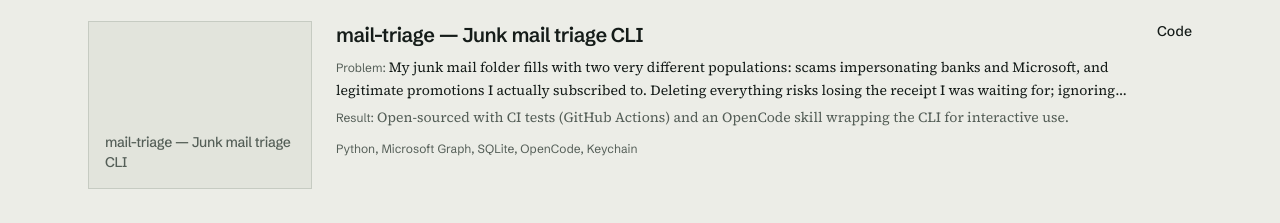
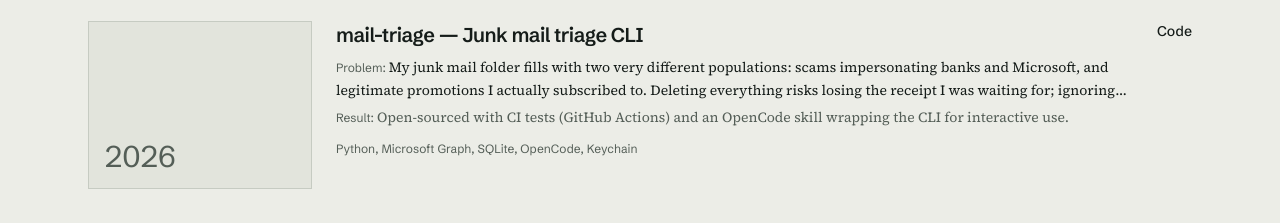
Before and after one commit to OswaldoRodriguez123/portfolio, a Next.js app: page /en in a window 1280 px wide. Shown: the part 2440-2663 px from the top of the page. Built offline with nearby package versions, Linux system fonts and the light colour scheme; no server answers.

Commit message:
style(projects): put the year on the no-cover block
Co-authored-by: openrouter-docs-sync[bot] <273401080+openrouter-docs-sync[bot]@users.noreply.github.com>

```diff
--- a/components/project-row.tsx
+++ b/components/project-row.tsx
@@ -48,9 +48,11 @@ export function ProjectRow({
           loading="lazy"
         />
       ) : (
+        // No cover: a typographic plate with the year, which the row does not
+        // show anywhere else. The heading just below already carries the title.
         <div className="flex aspect-[4/3] w-full items-end border border-line bg-secondary p-4">
-          <p className="line-clamp-3 font-display text-sm font-medium leading-snug tracking-tight text-muted-foreground">
-            {content.title}
+          <p className="font-display text-3xl leading-none text-muted-foreground">
+            {project.year}
           </p>
         </div>
       )}
```
Also changed, not shown: 2 other files (tests, documents, lock files or other folders).
